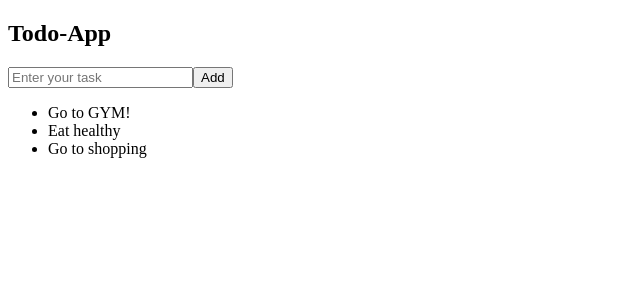
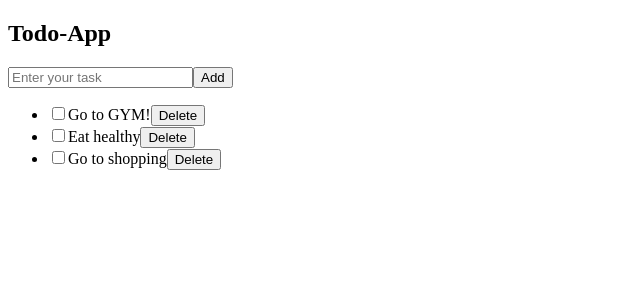
Before and after one commit to romiyadangol/Todo-App, a React (Vite) app: page / in a window 1280 px wide. Shown: the top 300 px of the page, without its empty margins (0-640 px from the left). Built offline with nearby package versions, Linux system fonts and the light colour scheme.

Commit message:
Added checkbox and delete btn

```diff
--- a/src/App.jsx
+++ b/src/App.jsx
@@ -24,7 +24,7 @@ class App extends React.Component{
 
             }
           }/>
-          <button type='Submit'onClick={()=>{
+          <button onClick={()=>{
             this.setState({
               /**
                * ["Go to GYM!", "Eat healthy", "Go to shopping"]
@@ -40,7 +40,11 @@ class App extends React.Component{
         <section className='list-wrapper'>
           <ul>
             {this.state.list.map((element,index) => {
-              return <li key={index}>{element}</li>
+              return <li key={index}><input type="checkbox" onChange={() => {
+                {element}
+              }}/>{element}
+              <button>Delete</button>
+              </li>
             })}
           </ul>
         </section>
```
